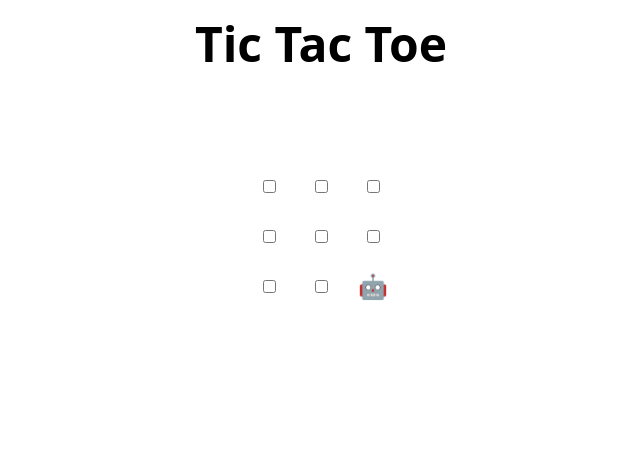
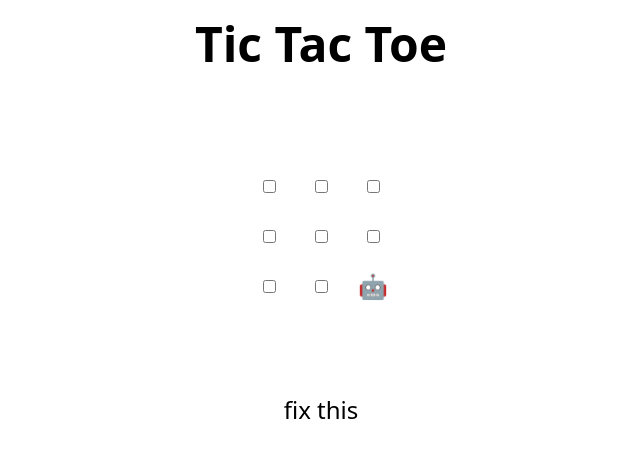
Before and after one commit to KwaftyFox/skills-review-pull-requests, a plain HTML site: page index.html in a window 1280 px wide. Shown: the whole page, without its empty margins (319-959 px from the left). Drawn offline with Linux system fonts and the light colour scheme.

Commit message:
Update index.html
commiting

```diff
--- a/index.html
+++ b/index.html
@@ -48,7 +48,7 @@
 </table>
 
 <h2 hidden>Game over, refresh to play again 🧑‍💻 🤖!</h2>
-
+fix this
 <script>
   // Initialization
   const boxes = Array.from(document.querySelectorAll("td"));
```
